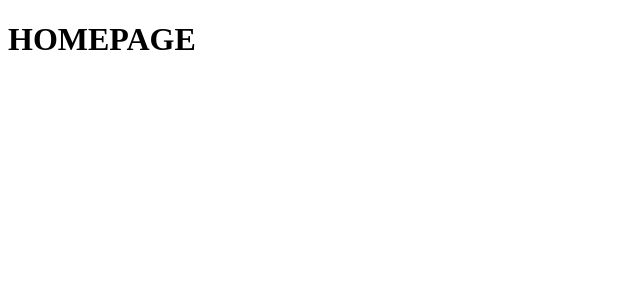
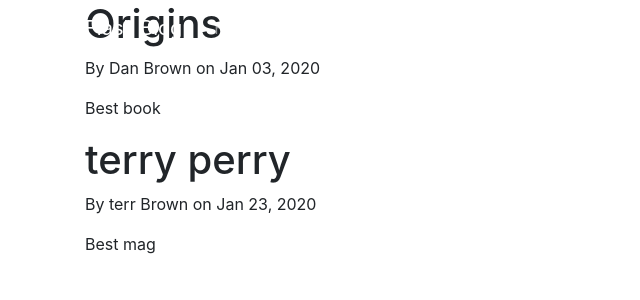
Before and after one commit to dracangelo/blog, a Flask app: page / in a window 1280 px wide. Shown: the top 300 px of the page, without its empty margins (0-640 px from the left). Run offline with Flask 2, Linux system fonts and the light colour scheme; some libraries are stand-ins or nearby versions.

Commit message:
added a nav bar

```diff
--- a/flaskblog.py
+++ b/flaskblog.py
@@ -1,14 +1,29 @@
 from flask import Flask, render_template
 app = Flask(__name__)
+
+posts = [
+    {
+        'author': 'Dan Brown',
+        'title':'Origins',
+        'content':'Best book',
+        'date_posted':'Jan 03, 2020'
+    },
+    {
+        'author': 'terr Brown',
+        'title':'terry perry',
+        'content':'Best mag',
+        'date_posted':'Jan 23, 2020'
+    }
+]
 
 @app.route("/")
 @app.route("/home")
 def home():
-    return render_template('home.html')
+    return render_template('home.html', posts=posts)
 
 @app.route("/about")
 def about():
-    return render_template('about.html')
+    return render_template('about.html', title='About')
 
 
 
--- a/templates/home.html
+++ b/templates/home.html
@@ -1,12 +1,8 @@
-<!DOCTYPE html>
-<html lang="en">
-<head>
-    <meta charset="UTF-8">
-    <meta name="viewport" content="width=device-width, initial-scale=1.0">
-    <meta http-equiv="X-UA-Compatible" content="ie=edge">
-    <title>Document</title>
-</head>
-<body>
-    <h1>HOMEPAGE</h1>
-</body>
-</html>
+{% extends "layout.html" %}
+{% block content %}
+    {% for post in posts %}
+        <h1>{{ post.title }}</h1>
+        <p> By {{ post.author }} on {{ post.date_posted }}</p>
+        <p>{{ post.content }}</p>
+    {% endfor %}
+{% endblock content %}
--- /dev/null
+++ b/templates/layout.html
@@ -0,0 +1,46 @@
+<!DOCTYPE html>
+<html lang="en">
+<head>
+    <meta charset="UTF-8">
+    <meta name="viewport" content="width=device-width, initial-scale=1.0">
+    <meta http-equiv="X-UA-Compatible" content="ie=edge">
+    <link rel="stylesheet" href="https://stackpath.bootstrapcdn.com/bootstrap/4.4.1/css/bootstrap.min.css" integrity="sha384-Vkoo8x4CGsO3+Hhxv8T/Q5PaXtkKtu6ug5TOeNV6gBiFeWPGFN9MuhOf23Q9Ifjh" crossorigin="anonymous">
+
+    {%  if title %}
+    <title>BLOG - {{ title }}</title>
+    {% else  %}
+    <title>BLOG</title>
+    {% endif  %}
+</head>
+<body>
+    <header class="site-header">
+        <nav class="navbar navbar-expand-md navbar-dark bg-steel fixed-top">
+          <div class="container">
+            <a class="navbar-brand mr-4" href="/">Flask Blog</a>
+            <button class="navbar-toggler" type="button" data-toggle="collapse" data-target="#navbarToggle" aria-controls="navbarToggle" aria-expanded="false" aria-label="Toggle navigation">
+              <span class="navbar-toggler-icon"></span>
+            </button>
+            <div class="collapse navbar-collapse" id="navbarToggle">
+              <div class="navbar-nav mr-auto">
+                <a class="nav-item nav-link" href="/">Home</a>
+                <a class="nav-item nav-link" href="/about">About</a>
+              </div>
+              <!-- Navbar Right Side -->
+              <div class="navbar-nav">
+                <a class="nav-item nav-link" href="/login">Login</a>
+                <a class="nav-item nav-link" href="/register">Register</a>
+              </div>
+            </div>
+          </div>
+        </nav>
+      </header>
+    <div class="container">
+        {% block content %}{% endblock %}
+    </div>
+
+
+    <script src="https://code.jquery.com/jquery-3.4.1.slim.min.js" integrity="sha384-J6qa4849blE2+poT4WnyKhv5vZF5SrPo0iEjwBvKU7imGFAV0wwj1yYfoRSJoZ+n" crossorigin="anonymous"></script>
+    <script src="https://cdn.jsdelivr.net/npm/popper.js@1.16.0/dist/umd/popper.min.js" integrity="sha384-Q6E9RHvbIyZFJoft+2mJbHaEWldlvI9IOYy5n3zV9zzTtmI3UksdQRVvoxMfooAo" crossorigin="anonymous"></script>
+    <script src="https://stackpath.bootstrapcdn.com/bootstrap/4.4.1/js/bootstrap.min.js" integrity="sha384-wfSDF2E50Y2D1uUdj0O3uMBJnjuUD4Ih7YwaYd1iqfktj0Uod8GCExl3Og8ifwB6" crossorigin="anonymous"></script>
+</body>
+</html>
```
Also changed, not shown: templates/about.html (+3 -12 lines).
